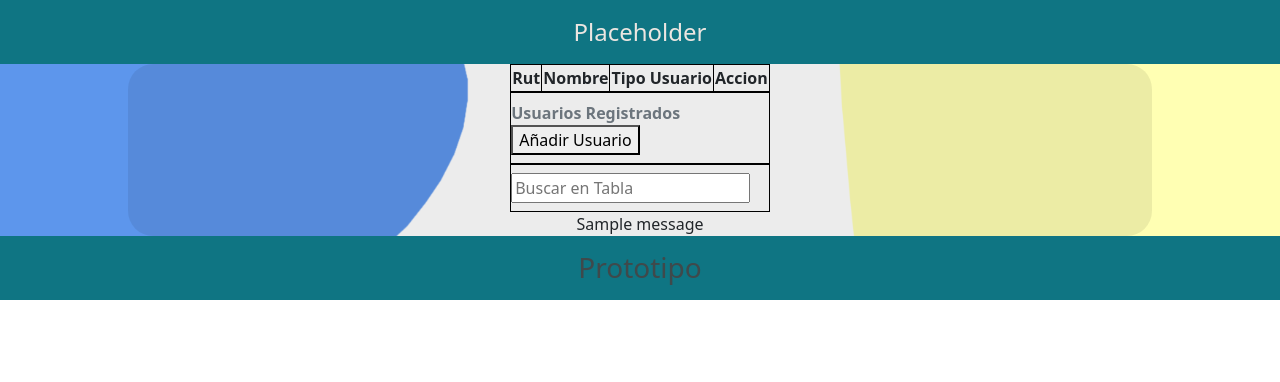
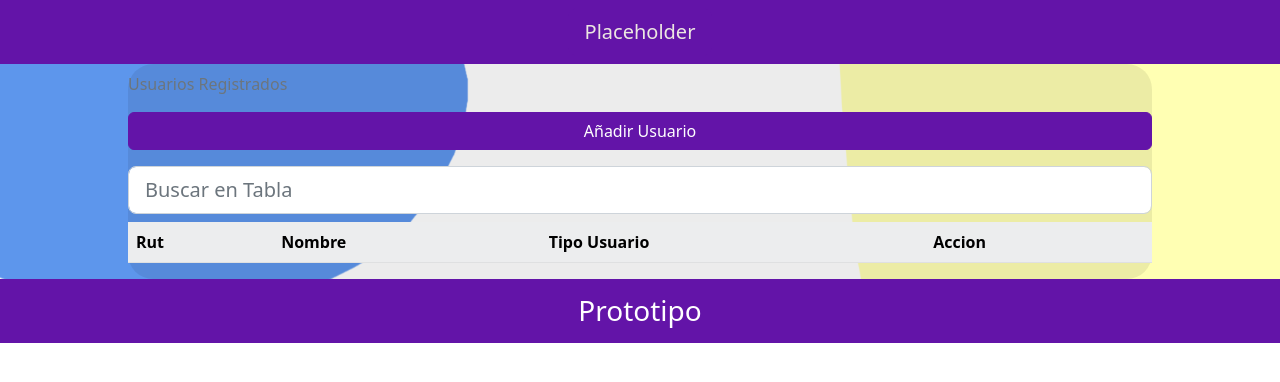
Before and after one commit to danielrojasrabael/Portafolio-Informatica-003D, a Django app: template SSAP_Web/SSAP/templates/SSAP/gestionUsuario.html in a window 1280 px wide. Shown: the top 382 px of the page. Run offline with Django 4.2, Linux system fonts and the light colour scheme; the template is opened without the code that fills it: most values are stand-ins (such as "Sample title", 1, 10 or a date in 2020); one stand-in notice (Sample message) is shown; lists and menus that the app fills with data are empty.

Commit message:
Fix tablas y detalles de botones
bustrap

```diff
--- a/SSAP_Web/SSAP/static/CSS/estilo.css
+++ b/SSAP_Web/SSAP/static/CSS/estilo.css
@@ -29,14 +29,23 @@ body h6{
     margin: 0;
 }
 
+caption{
+    caption-side: top;
+}
+
 /* Extensión de BootStrap */
 
+    /* Botones */
+
 #bootstrap-overrides .btn-primary{
-    --bs-btn-bg: rgb(15, 117, 131);
-    --bs-btn-border-color: rgb(15, 117, 131);
-    --bs-btn-hover-bg: rgb(104, 171, 180);
-    --bs-btn-hover-border-color: rgb(104, 171, 180);
-    --bs-btn-active-border-color: rgb(104, 171, 180);
+    --bs-btn-bg: rgb(99, 20, 168);
+    --bs-btn-border-color: rgb(99, 20, 168);
+    --bs-btn-hover-bg: rgb(193, 161, 220);
+    --bs-btn-hover-border-color: rgb(193, 161, 220);
+    --bs-btn-active-border-color: rgb(99, 20, 168);
+    --bs-btn-active-bg: rgb(99, 20, 168);
+    --bs-btn-disabled-bg: rgb(193, 161, 220);
+    --bs-btn-disabled-border-color: rgb(193, 161, 220);
 }
 
 /* Sidebar */
@@ -44,7 +53,7 @@ body h6{
 #sidebar{
     position: fixed;
     height: 100%;
-    background-color: rgb(104, 171, 180);
+    background-color: rgb(193, 161, 220);
 }
 
 #sidebar li, #sidebar button{
@@ -57,7 +66,7 @@ nav{
     display: flex;
     justify-content: space-around;
     align-items: center;
-    background-color: rgb(15, 117, 131);
+    background-color: rgb(99, 20, 168);
     min-height: 8vh;
 }
 
@@ -74,7 +83,7 @@ nav{
     width: 15%;
     transform: translateX(-100%);
     transition: 0.5s ease-in;
-    background-color: rgb(104, 171, 180);
+    background-color: rgb(193, 161, 220);
 }
 
 .nav-links li{
@@ -192,8 +201,8 @@ nav{
     display: flex;
     justify-content: space-around;
     align-items: center;
-    background-color: rgb(15, 117, 131);
-    color: rgb(63, 73, 75);
+    background-color: rgb(99, 20, 168);
+    color: rgb(255, 255, 255);
     min-height: 8vh;
 }
 
--- a/SSAP_Web/SSAP/templates/SSAP/base.html
+++ b/SSAP_Web/SSAP/templates/SSAP/base.html
@@ -52,7 +52,7 @@
                 </div>
             {%endif%}
                 <div class="logo">
-                    <h4><a href="">Placeholder</a></h4>
+                    <h4><a class="btn btn-primary btn-lg" href="">Placeholder</a></h4>
                 </div>
                 <ul class="nav-links" id="sidebar">
                     {%if request.session.usuario.tipo == 'CLIENTE'%}
--- a/SSAP_Web/SSAP/templates/SSAP/gestionUsuario.html
+++ b/SSAP_Web/SSAP/templates/SSAP/gestionUsuario.html
@@ -1,14 +1,6 @@
 {%extends 'SSAP/base.html'%}
 {% load static %}
 {%block titulo%}SSAP | Gestión de Usuarios{%endblock%}
-{%block head%}
-<style>
-    table {border: 1px solid black;}
-    th {border: 1px solid black;}
-    caption {border: 1px solid black;}
-    .accion {width: 100%;}
-</style>
-{%endblock%}
 {%block contenido%}
 <center>
     <div class="fondo-home">
@@ -16,17 +8,27 @@
         <div class="contenedor">
 
             <div class="panel-blanco-redondo">
-                <div>
-                    <table>
+
+                <table class="table table-responsive table-light table-striped align-middle">
                     <thead>
+
+                        <tr>
                             <caption>
-                                <b>Usuarios Registrados <a href="{% url 'crearusuario'%}"><button>Añadir Usuario</button></a></b><br>
+                                Usuarios Registrados
                             </caption>
+
                             <caption>
-                                <input type="text" class="buscarTabla" placeholder="Buscar en Tabla">
+                                <a href="{% url 'crearusuario'%}" class="btn btn-primary col-sm-12">Añadir Usuario</a>
                             </caption>
-                            <tr>
-                                <th>Rut</th><th>Nombre</th><th>Tipo Usuario</th><th>Accion</th>
+
+                            <caption>
+                                <input type="text" class="buscarTabla form-control form-control-lg col-sm-12" placeholder="Buscar en Tabla">
+                            </caption>
+
+                            <th scope="col">Rut</th>
+                            <th scope="col">Nombre</th>
+                            <th scope="col">Tipo Usuario</th>
+                            <th scope="col">Accion</th>
                         </tr>
                     </thead>
                     <tbody>
@@ -35,13 +37,38 @@
                             {%if u.tipo == "CLIENTE"%}
                                 {%for c in cli%}
                                     {%if c.id_usuario == u.id_usuario%}
-                                            <th>{{c.rut}}</th><th>{{c.nombre_empresa}}</th><th>CLIENTE</th>
+
+                                        <th>{{c.rut}}</th>
+                                        <th>{{c.nombre_empresa}}</th>
+                                        <th>CLIENTE</th>
+
                                         <th>
                                             {%if u.estado == False%}
-                                                    <form action="{% url 'habusuario'%}" method="post">{% csrf_token %}<input type="hidden" name="id" value="{{u.id_usuario}}"><input type="hidden" name="nombre" value="{{c.nombre_empresa}}"><input type="submit" value="Habilitar" class="accion"></form>
+                                                <div class="row esp-input">
+                                                    <form action="{% url 'habusuario'%}" method="post" class="col-sm-12">
+                                                        {% csrf_token %}
+                                                        <input type="hidden" name="id" value="{{u.id_usuario}}">
+                                                        <input type="hidden" name="nombre" value="{{c.nombre_empresa}}">
+                                                        <input type="submit" value="Habilitar" class="accion btn btn-success col-sm-12">
+                                                    </form>
+                                                </div>
                                             {%else%}
-                                                    <form action="{% url 'desusuario'%}" method="post">{% csrf_token %}<input type="hidden" name="id" value="{{u.id_usuario}}"><input type="hidden" name="nombre" value="{{c.nombre_empresa}}"><input type="submit" value="Deshabilitar" class="accion"></form>
-                                                    <form action="{% url 'modificarusuario'%}" method="post">{% csrf_token %}<input type="hidden" name="id" value="{{u.id_usuario}}"><input type="submit" value="Modificar" class="accion"></form>
+                                                <div class="row esp-input">
+                                                    <form action="{% url 'desusuario'%}" method="post" class="col-sm-12">
+                                                        {% csrf_token %}
+                                                        <input type="hidden" name="id" value="{{u.id_usuario}}">
+                                                        <input type="hidden" name="nombre" value="{{c.nombre_empresa}}">
+                                                        <input type="submit" value="Deshabilitar" class="accion btn btn-danger col-sm-12">
+                                                    </form>
+                                                </div>
+
+                                                <div class="row esp-input">
+                                                    <form action="{% url 'modificarusuario'%}" method="post" class="col-sm-12">
+                                                        {% csrf_token %}
+                                                        <input type="hidden" name="id" value="{{u.id_usuario}}">
+                                                        <input type="submit" value="Modificar" class="accion btn btn-primary col-sm-12">
+                                                    </form>
+                                                </div>
                                             {%endif%}
                                         </th>
                                     {%endif%}
@@ -53,10 +80,31 @@
                                         <th>{{p.rut}}</th><th>{{p.nombre}}</th><th>PROFESIONAL</th>
                                         <th>
                                             {%if u.estado == False%}
-                                                    <form action="{% url 'habusuario'%}" method="post">{% csrf_token %}<input type="hidden" name="id" value="{{u.id_usuario}}"><input type="hidden" name="nombre" value="{{p.nombre}}"><input type="submit" value="Habilitar" class="accion"></form>
+                                                <div class="row esp-input">
+                                                    <form action="{% url 'habusuario'%}" method="post">
+                                                        {% csrf_token %}
+                                                        <input type="hidden" name="id" value="{{u.id_usuario}}">
+                                                        <input type="hidden" name="nombre" value="{{p.nombre}}">
+                                                        <input type="submit" value="Habilitar" class="accion btn btn-success col-sm-12">
+                                                    </form>
+                                                </div>
                                             {%else%}
-                                                    <form action="{% url 'desusuario'%}" method="post">{% csrf_token %}<input type="hidden" name="id" value="{{u.id_usuario}}"><input type="hidden" name="nombre" value="{{p.nombre}}"><input type="submit" value="Deshabilitar" class="accion"></form>
-                                                    <form action="{% url 'modificarusuario'%}" method="post">{% csrf_token %}<input type="hidden" name="id" value="{{u.id_usuario}}"><input type="submit" value="Modificar" class="accion"></form>
+                                                <div class="row esp-input">
+                                                    <form action="{% url 'desusuario'%}" method="post">
+                                                        {% csrf_token %}
+                                                        <input type="hidden" name="id" value="{{u.id_usuario}}">
+                                                        <input type="hidden" name="nombre" value="{{p.nombre}}">
+                                                        <input type="submit" value="Deshabilitar" class="accion btn btn-danger col-sm-12">
+                                                    </form>
+                                                </div>
+
+                                                <div>
+                                                    <form action="{% url 'modificarusuario'%}" method="post">
+                                                        {% csrf_token %}
+                                                        <input type="hidden" name="id" value="{{u.id_usuario}}">
+                                                        <input type="submit" value="Modificar" class="accion btn btn-primary col-sm-12">
+                                                    </form>
+                                                </div>
                                             {%endif%}
                                         </th>
                                     {%endif%}
@@ -68,14 +116,38 @@
                                         <th>{{a.rut}}</th><th>{{a.nombre}}</th><th>ADMINISTRADOR</th>
                                         <th>
                                             {%if u.estado == False%}
-                                                    <form action="{% url 'habusuario'%}" method="post">{% csrf_token %}<input type="hidden" name="id" value="{{u.id_usuario}}"><input type="hidden" name="nombre" value="{{a.nombre}}"><input type="submit" value="Habilitar" class="accion"></form>
+                                                <div class="row esp-input">
+                                                    <form action="{% url 'habusuario'%}" method="post">
+                                                        {% csrf_token %}
+                                                        <input type="hidden" name="id" value="{{u.id_usuario}}">
+                                                        <input type="hidden" name="nombre" value="{{a.nombre}}">
+                                                        <input type="submit" value="Habilitar" class="accion btn btn-success col-sm-12">
+                                                    </form>
+                                                </div>
                                             {%else%}
                                                 {%if u.id_usuario == request.session.usuario.id_usuario%}
-                                                        <button type="button" disabled>Deshabilitar</button>
+                                                    <div class="row esp-input">
+                                                        <div>
+                                                            <button class="btn btn-danger col-sm-12" type="button" disabled>Deshabilitar</button>
+                                                        </div>
+                                                    </div>
                                                 {%else%}
-                                                        <form action="{% url 'desusuario'%}" method="post">{% csrf_token %}<input type="hidden" name="id" value="{{u.id_usuario}}"><input type="hidden" name="nombre" value="{{a.nombre}}"><input type="submit" value="Deshabilitar" class="accion"></form>
+                                                    <div class="row esp-input">
+                                                        <form action="{% url 'desusuario'%}" method="post">
+                                                            {% csrf_token %}
+                                                            <input type="hidden" name="id" value="{{u.id_usuario}}">
+                                                            <input type="hidden" name="nombre" value="{{a.nombre}}">
+                                                            <input type="submit" value="Deshabilitar" class="accion btn btn-danger col-sm-12">
+                                                        </form>
+                                                    </div>
                                                 {%endif%}
-                                                    <form action="{% url 'modificarusuario'%}" method="post">{% csrf_token %}<input type="hidden" name="id" value="{{u.id_usuario}}"><input type="submit" value="Modificar" class="accion"></form>
+                                                    <div class="row esp-input">
+                                                        <form action="{% url 'modificarusuario'%}" method="post">
+                                                            {% csrf_token %}
+                                                            <input type="hidden" name="id" value="{{u.id_usuario}}">
+                                                            <input type="submit" value="Modificar" class="accion btn btn-primary col-sm-12">
+                                                        </form>
+                                                    </div>
                                             {%endif%}
                                         </th>
                                     {%endif%}
@@ -85,10 +157,6 @@
                     {%endfor%}
                     </tbody>
                 </table>
-                    {% for mensaje in messages %}
-                        {{mensaje}}<br>
-                    {% endfor %}
-                </div>
             </div>
         </div>
     </div>
--- a/SSAP_Web/SSAP/templates/SSAP/index.html
+++ b/SSAP_Web/SSAP/templates/SSAP/index.html
@@ -7,6 +7,7 @@
     <div class="contenedor">
 
         <div class="panel-blanco-redondo">
+
             <div style="text-align: center;">
                 {%if request.session.usuario.tipo == 'CLIENTE'%}
                     <h1>{{tipoUsuario.nombre_empresa}} Bienvenido a SSAP</h1><br>
```
Also changed, not shown: SSAP_Web/SSAP/templates/SSAP/crearusuario.html (+7 -2 lines). Lines whose indentation alone changed are shown as unchanged.
